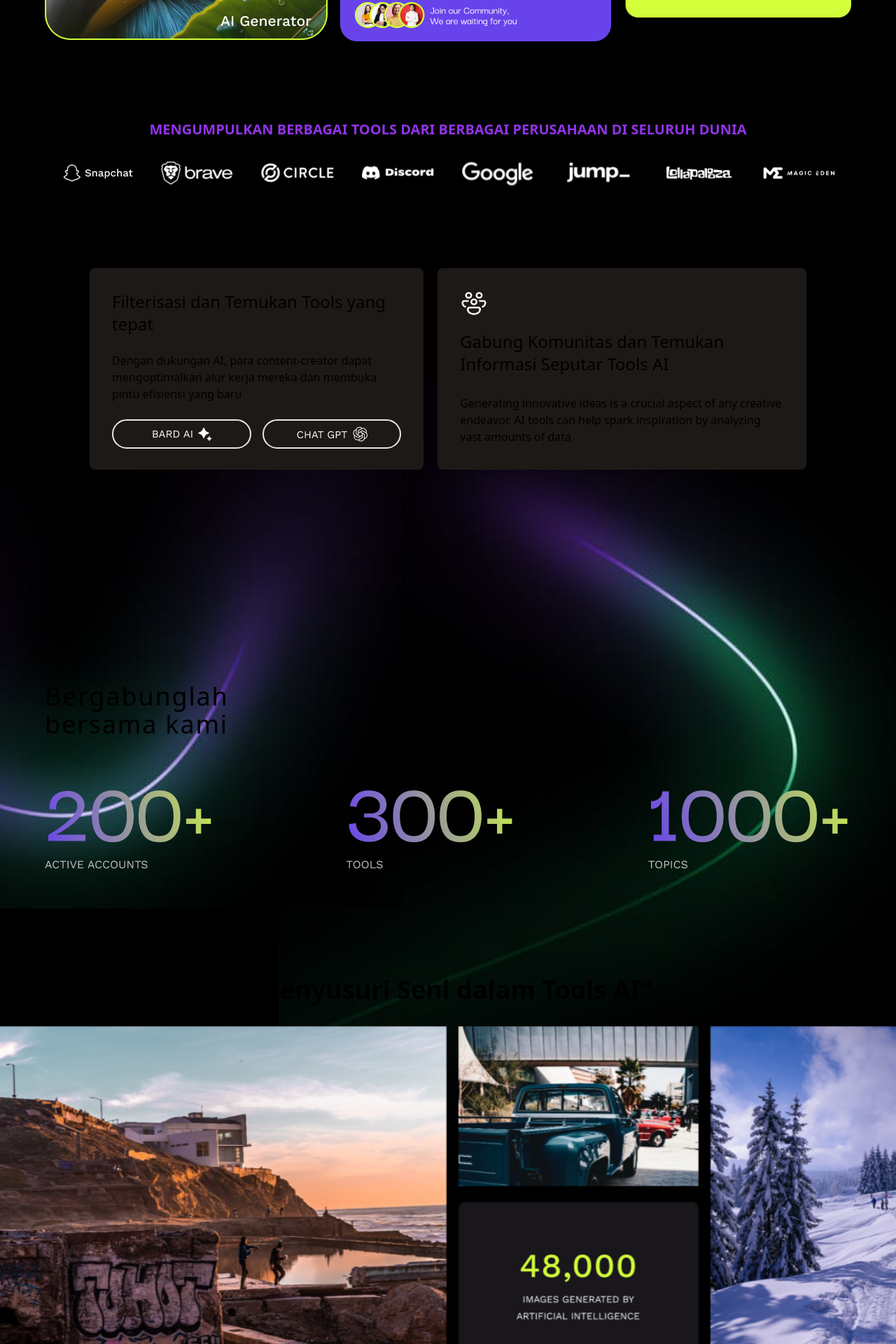
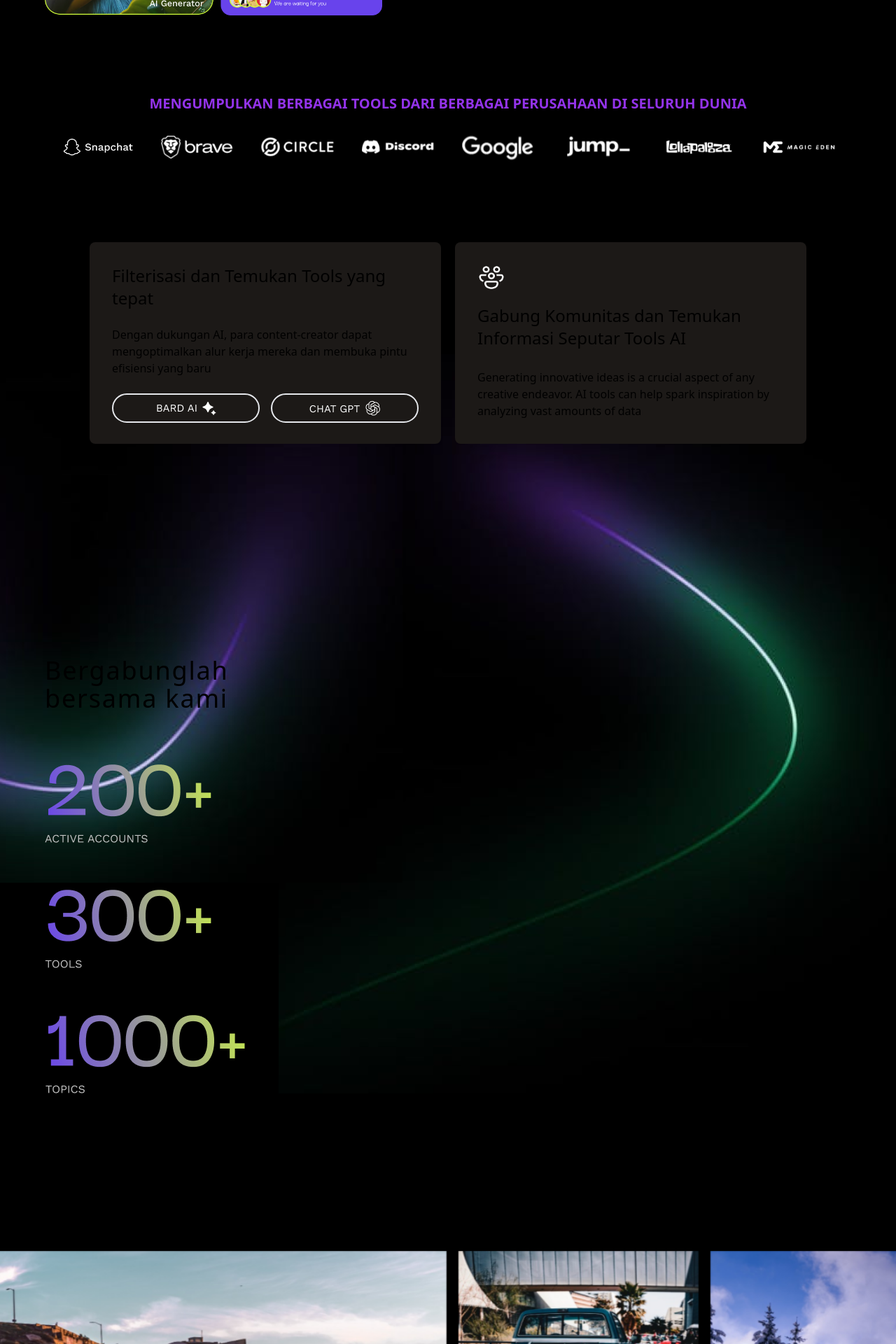
Before and after one commit to adnanamiruddin/cippa-project, a Next.js app: page / in a window 1280 px wide. Shown: the part 640-2560 px from the top of the page at 70% size. Built offline with nearby package versions, Linux system fonts and the light colour scheme.

Commit message:
feat: Install framer motion and create component MotionDiv

```diff
--- a/package.json
+++ b/package.json
@@ -1,5 +1,5 @@
 {
-  "name": "butuh-ai-project2",
+  "name": "cippa",
   "version": "0.1.0",
   "private": true,
   "scripts": {
@@ -10,6 +10,7 @@
   },
   "dependencies": {
     "@supabase/supabase-js": "^2.38.0",
+    "framer-motion": "^10.16.4",
     "next": "13.5.4",
     "react": "^18",
     "react-dom": "^18",
--- a/src/components/HomeCards.jsx
+++ b/src/components/HomeCards.jsx
@@ -3,10 +3,12 @@ import Link from "next/link";
 import peopleCommunityIcon from "../../public/people-community-icon.png";
 import bardAiText from "../../public/bard-ai-text.png";
 import chatGptText from "../../public/chat-gpt-text.png";
+import MotionDiv from "./MotionDiv";
 
 const HomeCards = () => {
   return (
     <div className="flex justify-center items-center flex-col gap-5 md:flex-row">
+      <MotionDiv x={100}>
         <div className="bg-stone-900 p-8 rounded-lg md:h-72">
           <h3 className="text-2xl">Filterisasi dan Temukan Tools yang tepat</h3>
           <p className="mt-6">
@@ -32,7 +34,9 @@ const HomeCards = () => {
             </Link>
           </div>
         </div>
+      </MotionDiv>
 
+      <MotionDiv x={-100}>
         <div className="bg-stone-900 p-8 rounded-lg md:h-72">
           <Image src={peopleCommunityIcon} alt="" className="w-10" />
           <h3 className="text-2xl mt-3 md:mt-5">
@@ -44,6 +48,7 @@ const HomeCards = () => {
             amounts of data
           </p>
         </div>
+      </MotionDiv>
     </div>
   );
 };
--- a/src/components/HomeScores.jsx
+++ b/src/components/HomeScores.jsx
@@ -4,6 +4,7 @@ import icon300 from "../../public/icon-300.png";
 import icon1000 from "../../public/icon-1000.png";
 import leftLineBg from "../../public/left-line.png";
 import rightLineBg from "../../public/right-line.png";
+import MotionDiv from "./MotionDiv";
 
 const HomeScores = () => {
   return (
@@ -13,20 +14,28 @@ const HomeScores = () => {
         alt=""
         className="absolute -top-14 -left-24 md:-top-[30rem] md:-left-60 z-[5]"
       />
-      <h3 className="text-3xl leading-snug tracking-wider relative z-20 md:text-4xl md:w-2/6">
+      <h3 className="text-3xl font-medium leading-snug tracking-wider relative z-20 md:text-4xl md:w-2/6">
         Bergabunglah bersama kami
       </h3>
       <div className="flex justify-center flex-col gap-4 relative z-10 flex-wrap md:flex-row md:justify-between md:mt-8">
-        <Image src={icon200} alt="" />
-        <Image src={icon300} alt="" />
-        <Image src={icon1000} alt="" />
+        <MotionDiv x={100}>
+          <Image src={icon200} alt="" />
+        </MotionDiv>
+        <MotionDiv x={-100} delay={0.5}>
+          <Image src={icon300} alt="" />
+        </MotionDiv>
+        <MotionDiv x={100} delay={0.75}>
+          <Image src={icon1000} alt="" />
+        </MotionDiv>
       </div>
+
       {/* Mobile View */}
       <Image
         src={rightLineBg}
         alt=""
-        className="md:hidden absolute -bottom-14 -left-8"
+        className="md:hidden absolute -bottom-16 -left-8"
       />
+
       {/* Desktop View */}
       <Image
         src={rightLineBg}
--- /dev/null
+++ b/src/components/MotionDiv.jsx
@@ -0,0 +1,56 @@
+import { useEffect, useRef } from "react";
+import { motion, useAnimation, useInView } from "framer-motion";
+
+const MotionDiv = ({ children, x, y, delay }) => {
+  const ref = useRef(null);
+  const isInView = useInView(ref, { once: true });
+  const mainControls = useAnimation();
+
+  useEffect(() => {
+    if (isInView) {
+      mainControls.start("visible");
+    }
+  }, [isInView]);
+
+  return (
+    <>
+      {x !== undefined && y === undefined ? (
+        <motion.div
+          ref={ref}
+          variants={{
+            hidden: { opacity: 0, x },
+            visible: { opacity: 1, x: 0 },
+          }}
+          initial="hidden"
+          animate={mainControls}
+          transition={{ duration: 0.5, delay: delay || 0.25 }}
+          className="w-full z-[5]"
+        >
+          {children}
+        </motion.div>
+      ) : (
+        ""
+      )}
+
+      {y !== undefined && x === undefined ? (
+        <motion.div
+          ref={ref}
+          variants={{
+            hidden: { opacity: 0, y },
+            visible: { opacity: 1, y: 0 },
+          }}
+          initial="hidden"
+          animate={mainControls}
+          transition={{ duration: 0.5, delay: delay || 0.25 }}
+          className="w-full z-[5]"
+        >
+          {children}
+        </motion.div>
+      ) : (
+        ""
+      )}
+    </>
+  );
+};
+
+export default MotionDiv;
--- a/src/pages/index.jsx
+++ b/src/pages/index.jsx
@@ -1,3 +1,4 @@
+import { useEffect, useRef } from "react";
 import Image from "next/image";
 import Link from "next/link";
 import topLeftImage from "../../public/top-left.png";
@@ -10,45 +11,68 @@ import HomeCards from "@/components/HomeCards";
 import HomeScores from "@/components/HomeScores";
 import Navbar from "@/components/Navbar";
 import { FiArrowUpRight } from "react-icons/fi";
+import { useAnimation, useInView, motion } from "framer-motion";
+import MotionDiv from "@/components/MotionDiv";
 
 export default function Home() {
+  const ref = useRef(null);
+  const isInView = useInView(ref, { once: true });
+  const mainControls = useAnimation();
+
+  useEffect(() => {
+    if (isInView) {
+      mainControls.start("visible");
+    }
+  }, [isInView]);
+
   return (
-    <div className="bg-black min-h-screen relative">
+    <div className="bg-black min-h-screen relative overflow-hidden">
       <Image src={topLeftImage} alt="" className="absolute top-0 left-0" />
       <Navbar />
 
       <div className="px-5 pt-20 flex justify-between items-center flex-col gap-10 md:flex-row md:pt-24 md:px-16 2xl:px-48">
+        <MotionDiv x={100}>
           <h2 className="text-4xl md:leading-snug md:text-5xl md:w-3/6 z-10 2xl:w-2/6">
             Temukan dan Jelajahi Berbagai Tools AI
           </h2>
+        </MotionDiv>
+
+        <MotionDiv x={-100} delay={0.5}>
           <div className="w-full md:w-2/6">
             <p className="text-3xl">🔥😍👍</p>
             <p className="text-justify mt-6 text-sm leading-loose">
               Selamat datang di platform terpadu untuk semua kebutuhan AI Anda.
-            Temukan berbagai alat cerdas dalam satu tempat dan sesuaikan pilihan
-            Anda dengan filter yang mudah.
+              Temukan berbagai alat cerdas dalam satu tempat dan sesuaikan
+              pilihan Anda dengan filter yang mudah.
             </p>
           </div>
+        </MotionDiv>
       </div>
 
       <div className="px-5 mt-12 flex flex-col justify-center items-center gap-8 md:mt-28 md:flex-row md:gap-0 md:px-16">
+        <MotionDiv x={100} delay={0.85}>
           <Image src={heroImage} alt="" />
+        </MotionDiv>
         {/* Mobile View */}
+        <MotionDiv y={-100} delay={1}>
           <Link
             href="/tools"
             className="bg-lime-400 py-2 text-black font-bold rounded-md flex justify-center items-center gap-1 text-xl md:hidden w-full"
           >
             Cari Tools AI <FiArrowUpRight className="mt-0.5" />
           </Link>
+        </MotionDiv>
         {/* Desktop View */}
         <Link href="/tools" className="hidden md:inline-block">
           <Image src={heroBtnImage} alt="" />
         </Link>
       </div>
 
+      <MotionDiv x={-100}>
         <div className="px-5 mt-14 md:mt-28">
           <HomeBrands />
         </div>
+      </MotionDiv>
 
       <div className="px-5 mt-14 md:mt-28 md:px-32 relative z-10">
         <HomeCards />
@@ -59,9 +83,11 @@ export default function Home() {
       </div>
 
       <div className="px-1 mt-14 pb-24 md:mt-32 md:px-0 relative">
+        <MotionDiv y={-100}>
           <h3 className="px-5 text-center text-3xl mb-6 font-semibold md:px-16 md:text-4xl md:mb-8">
             &quot;Menyusuri Seni dalam Tools AI&quot;
           </h3>
+        </MotionDiv>
         <AutoSlider />
       </div>
 
```
Also changed, not shown: 1 other file (tests, documents, lock files or other folders). Lines whose indentation alone changed are shown as unchanged.
